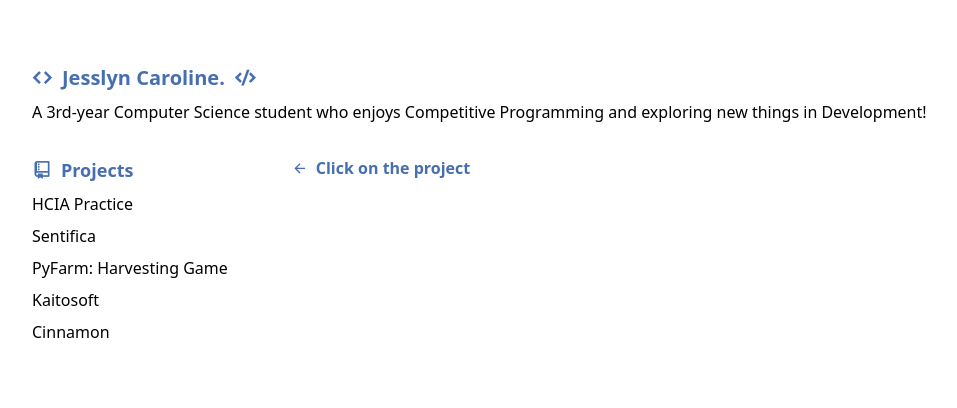
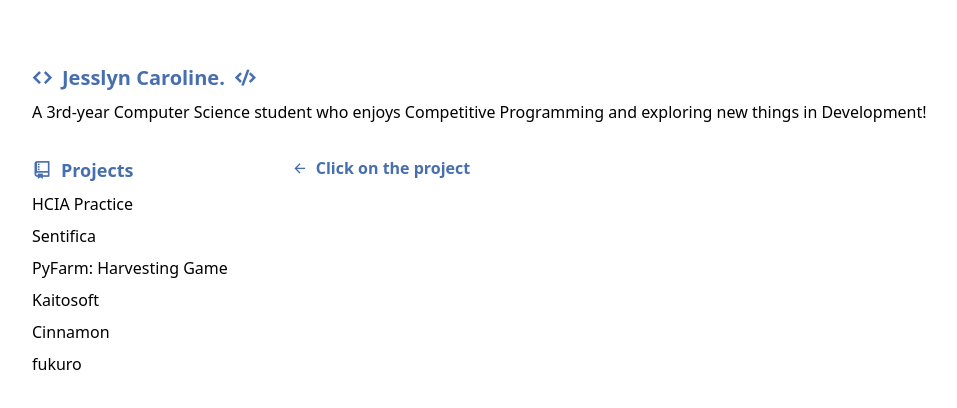
Before and after one commit to jesslyn-caroline/charolines-portfolio, a React (Vite) app: page / in a window 1280 px wide. Shown: the top 408 px of the page, without its empty margins (48-1005 px from the left). Built offline with nearby package versions, Linux system fonts and the light colour scheme; a web font is replaced by a local one.

Commit message:
update routes

```diff
--- a/src/App.tsx
+++ b/src/App.tsx
@@ -5,6 +5,7 @@ import Sentifica from "./sentifica"
 import Pyfarm from "./pyfarm"
 import Kaitosoft from "./kaitosoft"
 import Cinnamon from "./cinnamon"
+import Fukuro from "./fukuro"
 
 function App() {
 
@@ -17,6 +18,7 @@ function App() {
         <Route path="/pyfarm" element={<Pyfarm />} />
         <Route path="/kaitosoft" element={<Kaitosoft />} />
         <Route path="/cinnamon" element={<Cinnamon />} />
+        <Route path="/fukuro" element={<Fukuro />} />
       </Route>
     </Routes>
   )
--- a/src/layout.tsx
+++ b/src/layout.tsx
@@ -10,6 +10,7 @@ function Layout() {
         { "path" : "/pyfarm", "name" : "PyFarm: Harvesting Game" },
         { "path" : "/kaitosoft", "name" : "Kaitosoft" },
         { "path" : "/cinnamon", "name" : "Cinnamon" },
+        { "path" : "/fukuro", "name" : "fukuro" },
     ]
 
     const location = useLocation()
@@ -38,7 +39,6 @@ function Layout() {
                 </div>
             </div>
         </div>
-
     </div>
     )
 }
```
